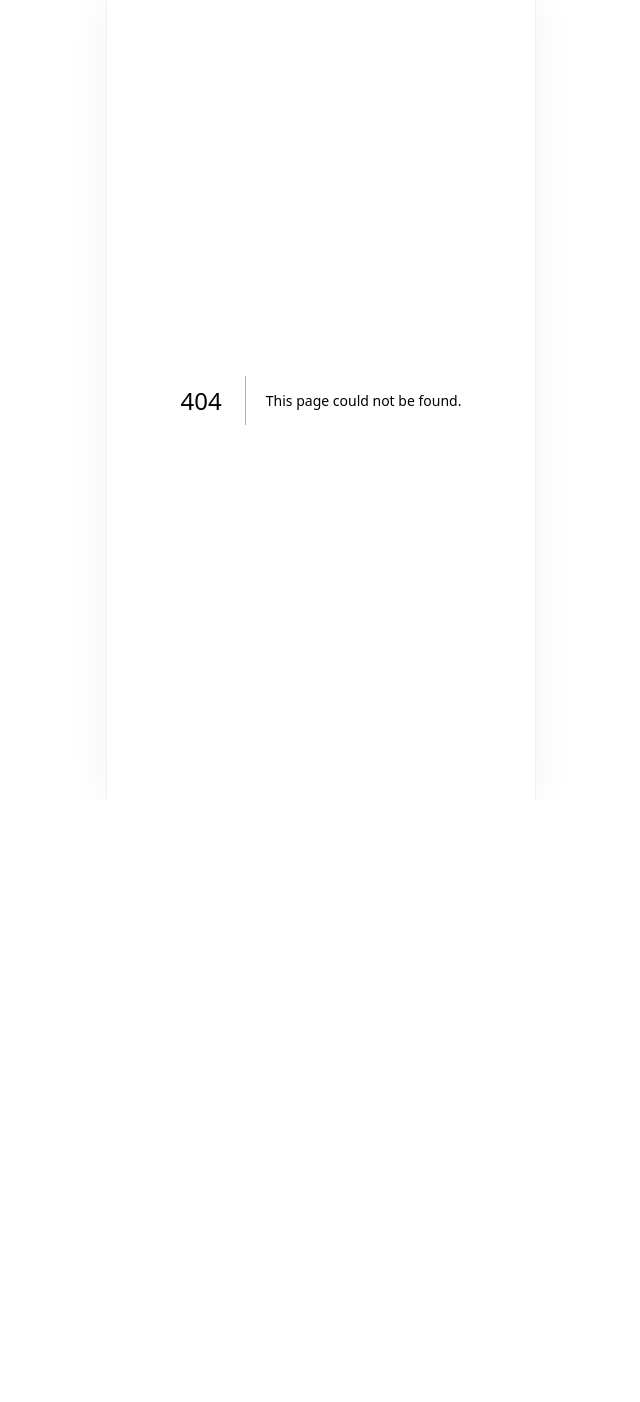
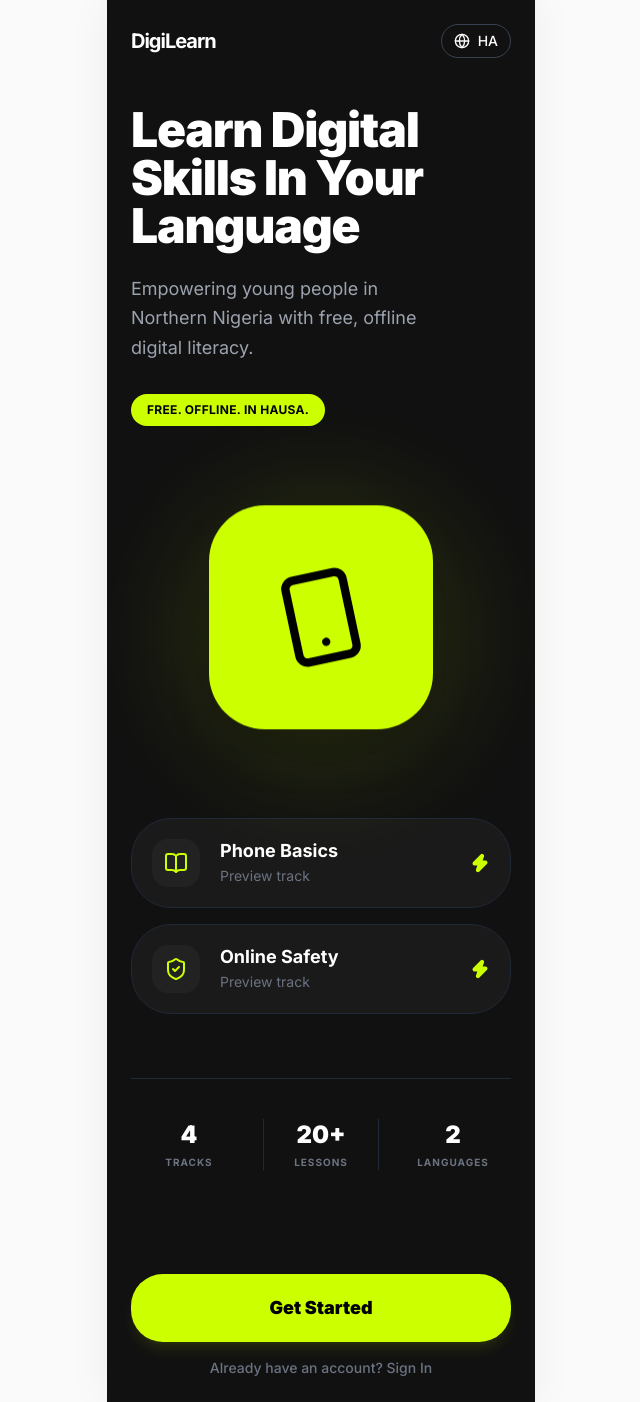
Before and after one commit to UsmanArazak/digilearn, a Next.js app: page / in a window 1280 px wide. Before the commit this address had no page. Shown: the whole page, without its empty margins (319-959 px from the left). Before the commit the page ends 800 px from the top, so only its background shows below. Built offline with nearby package versions, Linux system fonts and the light colour scheme.

Commit message:
feat: Module 3 - premium dark landing page with animations and i18n support

```diff
--- a/src/app/layout.tsx
+++ b/src/app/layout.tsx
@@ -9,6 +9,9 @@ export const metadata: Metadata = {
   title: "DigiLearn",
   description: "Learn the digital skills you need to succeed",
   manifest: "/manifest.json",
+};
+
+export const viewport = {
   themeColor: "#fafafa"
 };
 
--- /dev/null
+++ b/src/app/page.tsx
@@ -0,0 +1,102 @@
+'use client';
+
+import { useTranslation } from 'react-i18next';
+import Link from 'next/link';
+import { Globe, Smartphone, BookOpen, ShieldCheck, Zap } from 'lucide-react';
+
+export default function LandingPage() {
+  const { t, i18n } = useTranslation('common');
+
+  const toggleLanguage = () => {
+    const nextLang = i18n.language === 'en' ? 'ha' : 'en';
+    i18n.changeLanguage(nextLang);
+  };
+
+  return (
+    <div className="bg-[#111111] text-white min-h-screen flex flex-col p-6 animate-fade-in overflow-x-hidden">
+      {/* Header */}
+      <header className="flex justify-between items-center mb-12">
+        <div className="text-xl font-bold tracking-tighter">DigiLearn</div>
+        <button
+          onClick={toggleLanguage}
+          className="flex items-center gap-2 border border-gray-700 px-3 py-1.5 rounded-full text-sm font-medium hover:bg-white/5 active:scale-95 transition-all"
+        >
+          <Globe size={16} />
+          <span>{t('header.lang_toggle')}</span>
+        </button>
+      </header>
+
+      {/* Hero Section */}
+      <section className="mb-12">
+        <h1 className="text-4xl sm:text-5xl font-black leading-[1.1] mb-6 tracking-tight">
+          {t('landing.heading')}
+        </h1>
+        <p className="text-gray-400 text-lg mb-8 leading-relaxed max-w-[320px]">
+          {t('landing.subtitle')}
+        </p>
+        <div className="inline-block bg-accent text-black text-xs font-bold px-4 py-2 rounded-full mb-10 tracking-wide uppercase">
+          {t('landing.tag')}
+        </div>
+
+        {/* Hero Visual */}
+        <div className="relative flex justify-center py-10 scale-90 sm:scale-100">
+          <div className="w-64 h-64 bg-accent/20 rounded-full blur-3xl absolute animate-pulse"></div>
+          <div className="w-56 h-56 bg-accent rounded-[3.5rem] rotate-12 flex items-center justify-center animate-float relative shadow-2xl">
+            <Smartphone size={100} className="text-black transform -rotate-12" />
+          </div>
+        </div>
+      </section>
+
+      {/* Skill Track Previews */}
+      <section className="space-y-4 mb-16">
+        <div className="bg-[#1a1a1a] border border-gray-800 p-5 rounded-[2.5rem] flex items-center gap-5">
+          <div className="bg-[#222] p-3 rounded-2xl text-accent">
+            <BookOpen size={24} />
+          </div>
+          <div>
+            <h3 className="font-bold text-lg leading-tight mb-1">{t('skill_tracks.phone_basics.title')}</h3>
+            <p className="text-gray-500 text-sm">Preview track</p>
+          </div>
+          <Zap size={20} className="ml-auto text-accent fill-accent" />
+        </div>
+
+        <div className="bg-[#1a1a1a] border border-gray-800 p-5 rounded-[2.5rem] flex items-center gap-5">
+          <div className="bg-[#222] p-3 rounded-2xl text-accent">
+            <ShieldCheck size={24} />
+          </div>
+          <div>
+            <h3 className="font-bold text-lg leading-tight mb-1">{t('skill_tracks.online_safety.title')}</h3>
+            <p className="text-gray-500 text-sm">Preview track</p>
+          </div>
+          <Zap size={20} className="ml-auto text-accent fill-accent" />
+        </div>
+      </section>
+
+      {/* Stats Bar */}
+      <section className="grid grid-cols-3 gap-4 mb-20 border-t border-gray-800 pt-10">
+        <div className="text-center">
+          <div className="text-2xl font-black mb-1">{t('landing.stats.tracks').split(' ')[0]}</div>
+          <div className="text-[10px] uppercase tracking-widest text-gray-500 font-bold">{t('landing.stats.tracks').split(' ').slice(1).join(' ')}</div>
+        </div>
+        <div className="text-center border-x border-gray-800">
+          <div className="text-2xl font-black mb-1">{t('landing.stats.lessons').split(' ')[0]}</div>
+          <div className="text-[10px] uppercase tracking-widest text-gray-500 font-bold">{t('landing.stats.lessons').split(' ').slice(1).join(' ')}</div>
+        </div>
+        <div className="text-center">
+          <div className="text-2xl font-black mb-1">{t('landing.stats.languages').split(' ')[0]}</div>
+          <div className="text-[10px] uppercase tracking-widest text-gray-500 font-bold">{t('landing.stats.languages').split(' ').slice(1).join(' ')}</div>
+        </div>
+      </section>
+
+      {/* CTA Section */}
+      <div className="mt-auto pt-6 flex flex-col gap-4">
+        <Link href="/home" className="w-full bg-accent text-black font-black py-5 rounded-[2rem] text-center text-lg active:scale-95 transition-all shadow-lg shadow-accent/10">
+          {t('landing.cta')}
+        </Link>
+        <button className="text-gray-500 text-sm font-medium hover:text-white transition-colors">
+          {t('landing.sign_in')}
+        </button>
+      </div>
+    </div>
+  );
+}
```
